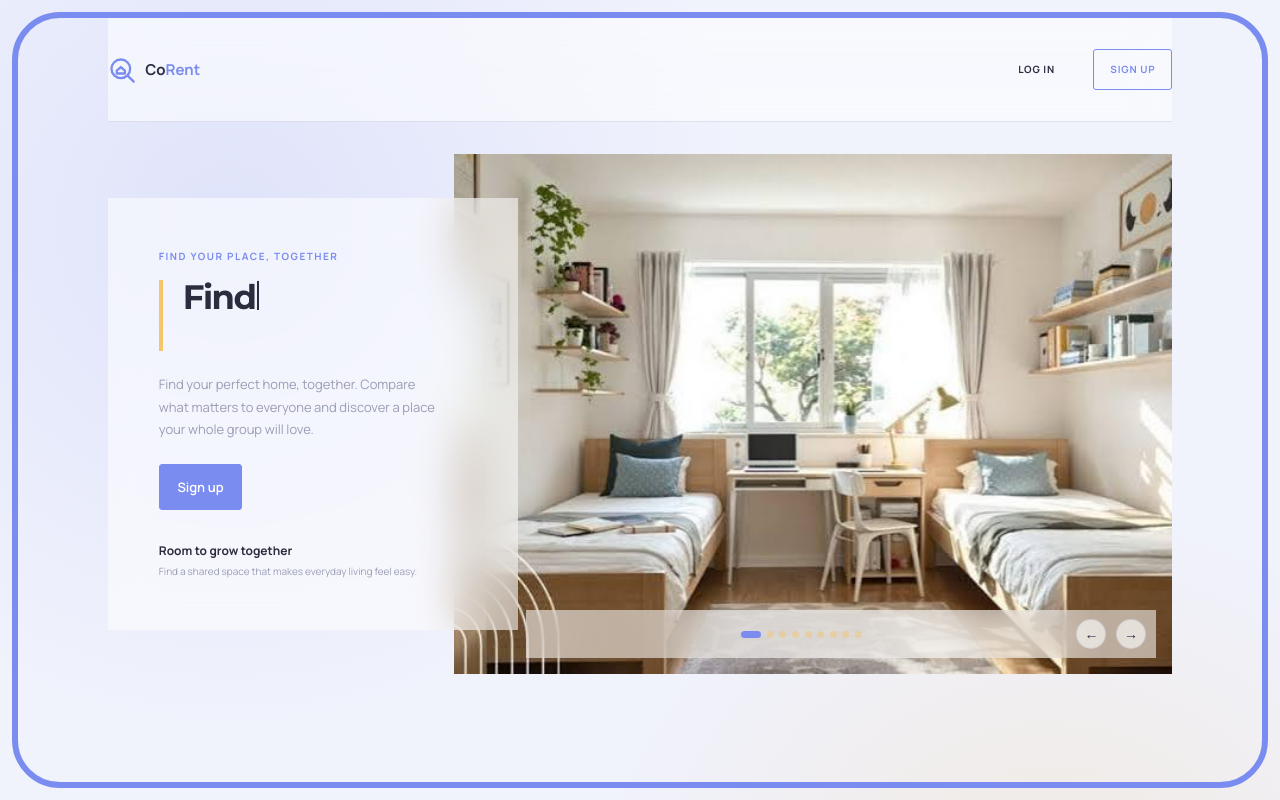
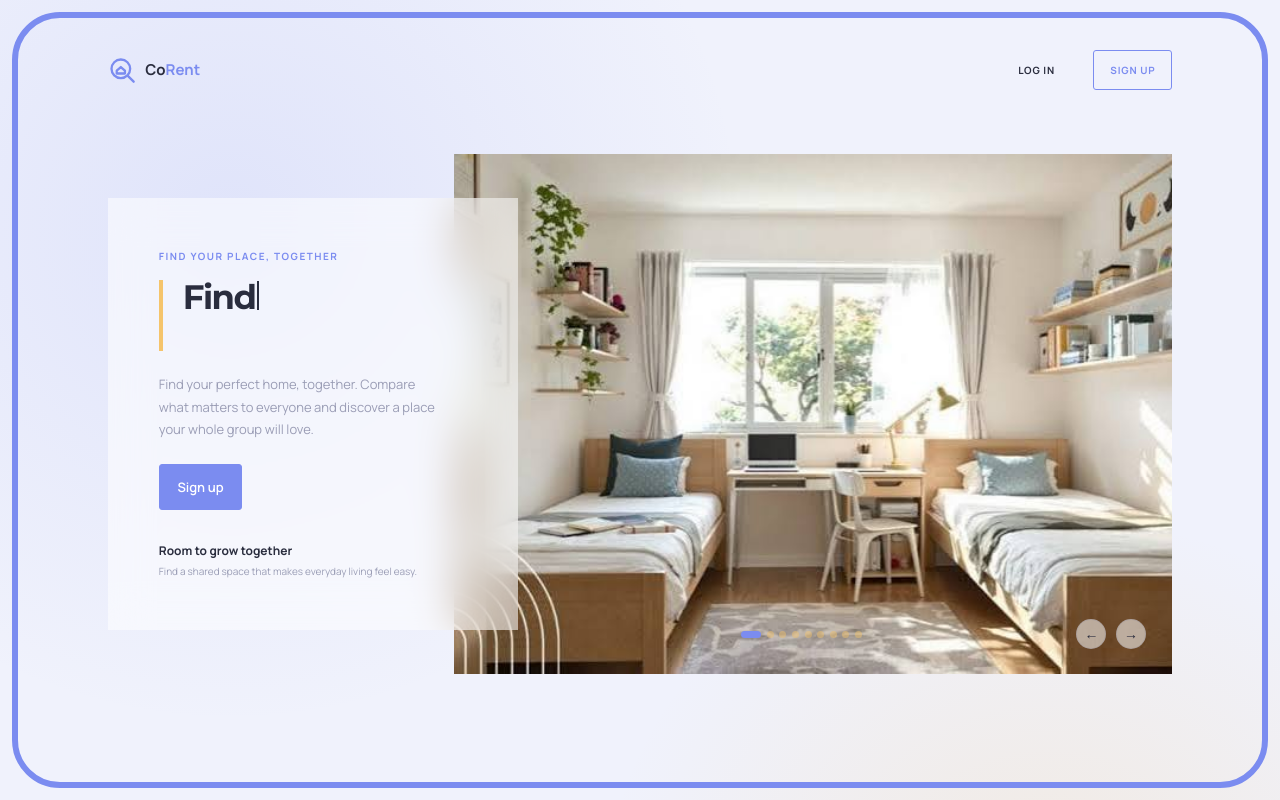
Before and after one commit to John-7-7/corent, a Vue app: page / in a window 1280 px wide. Shown: the top 800 px of the page. Built offline with nearby package versions, Linux system fonts and the light colour scheme.

Commit message:
Edit landing page

```diff
--- a/src/views/LandingView.vue
+++ b/src/views/LandingView.vue
@@ -285,9 +285,8 @@ onBeforeUnmount(() => {
   justify-content: space-between;
   min-height: 104px;
   gap: 1.5rem;
-  border-bottom: 1px solid var(--line);
-  background: var(--glass);
-  backdrop-filter: var(--glass-blur);
+  border-bottom: 0;
+  background: transparent;
 }
 
 .brand {
@@ -484,8 +483,7 @@ onBeforeUnmount(() => {
   gap: 0.6rem;
   min-height: 48px;
   padding: 0.5rem 0.65rem;
-  background: var(--glass);
-  backdrop-filter: var(--glass-blur);
+  background: transparent;
 }
 
 .slide-dots {
```
